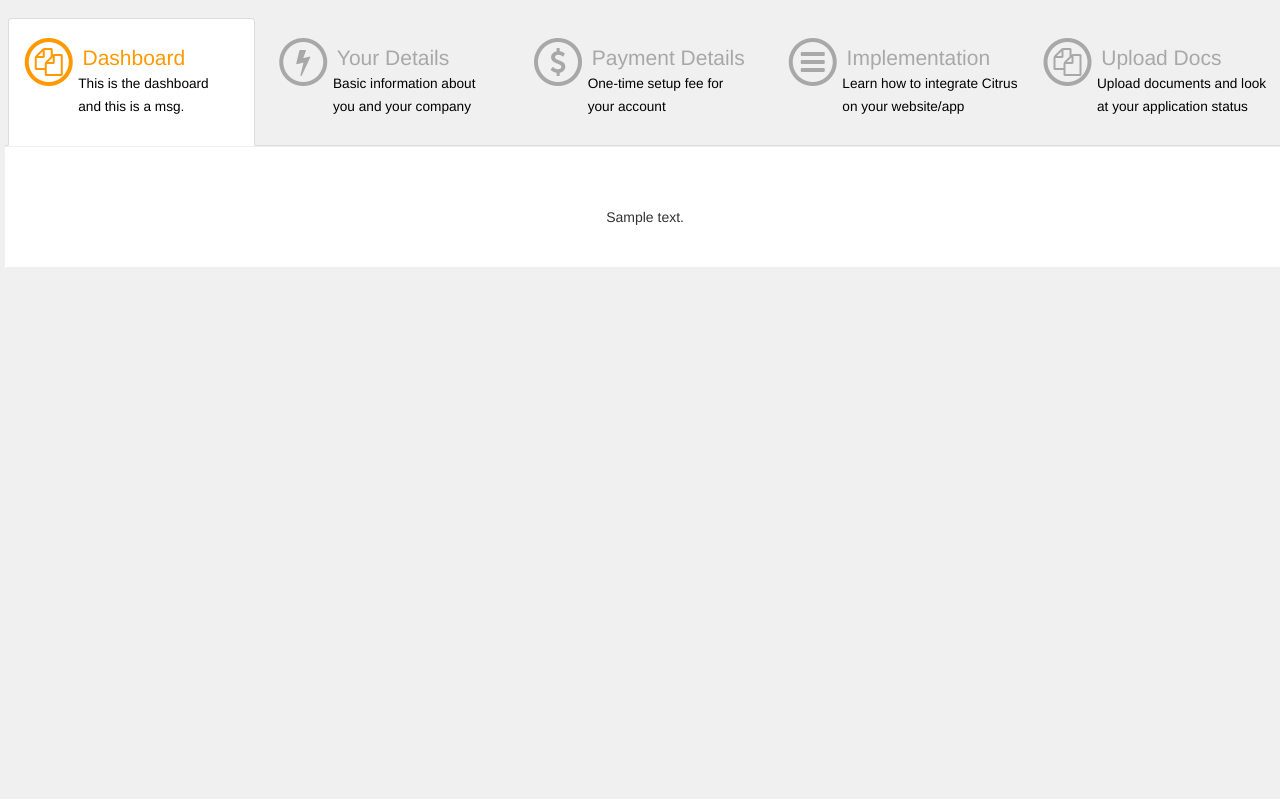
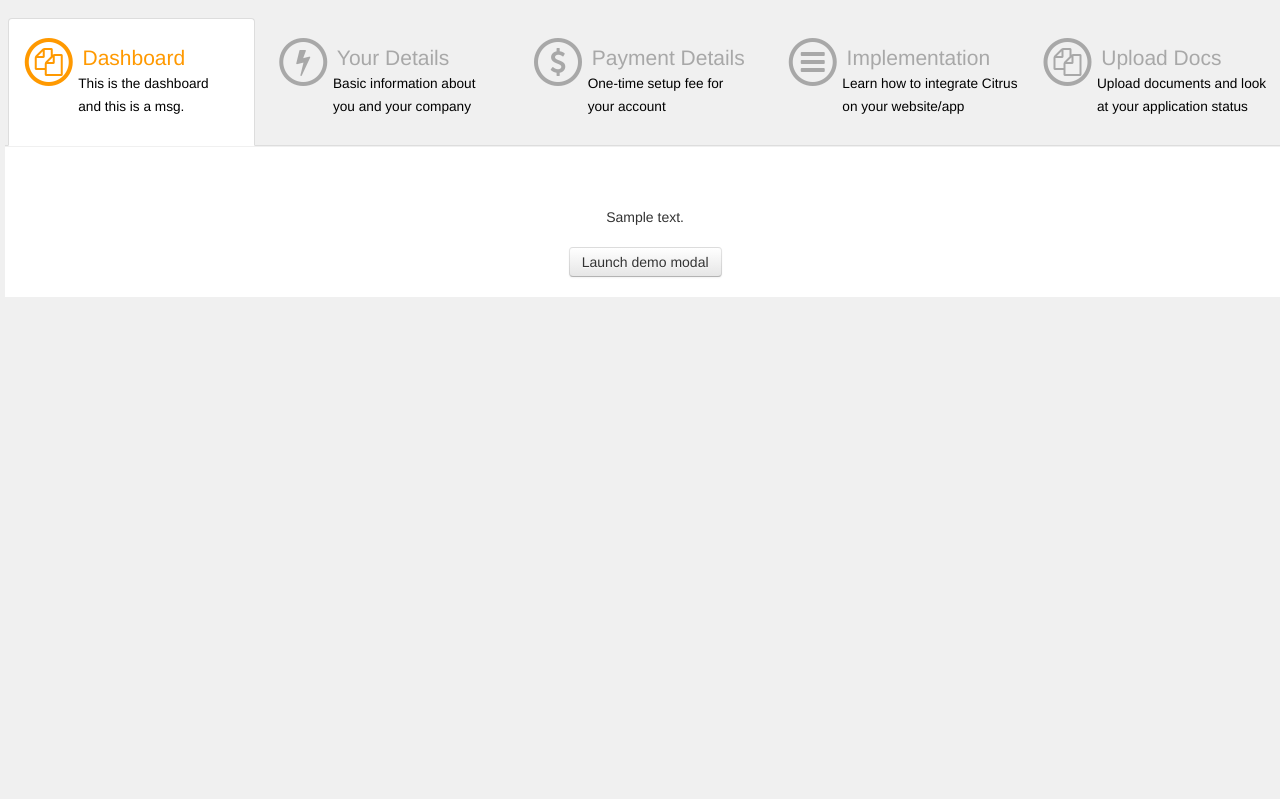
Before and after one commit to utkarshd420/citrus-onboarding, a Django app: template signup/templates/index.html in a window 1280 px wide. Shown: the part 201-1000 px from the top of the page. Run offline with Django 3.2, Linux system fonts and the light colour scheme; tables that the repository leaves empty hold one stand-in row (values such as "Sample post"); the template is opened without the code that fills it: values that come from a table or form of the project are taken from there, most other values are stand-ins (such as "Sample title", 1, 10 or a date in 2020); some libraries are stand-ins or nearby versions.

Commit message:
Added the modal to dashboard

```diff
--- a/signup/templates/index.html
+++ b/signup/templates/index.html
@@ -19,6 +19,12 @@
     $(document).ready(function(){
             switch_tab({{step}});
         });
+    function modal_data_load(){
+  	/*$.get( "url", function( data ) {
+		$( "#myModalLabel" ).html( data['heading'] );
+		$( ".modal-body" ).html( data['body'] );
+	});*/
+	}
 </script>
 </head>
 
@@ -28,7 +34,7 @@
 <hr style="border-color:rgb(220,220,220)">
 <span style="color:#A8A8A8;position:absolute;left:15px;top:79px">Help us get you in quickly</span>
 
-<div  id="tabs" style="position:absolute;left:0.4%;top:25%;width:100%;z-index:1;height:100%" class="content">
+<div  id="tabs" style="position:absolute;left:0.4%;top:25%;width:100%;height:100%" class="content">
 
 <ul id="tablistcustom" class="nav nav-tabs" data-tabs="tab">
 	<li class="row active">
@@ -119,8 +125,28 @@
 <div id="tabs-0" style="text-align:center;background:white" class="tab-pane active">
 <br>
 <br><br>
+
+
+
+<div id="myModal" class="modal hide fade" tabindex="-1" role="dialog" aria-labelledby="myModalLabel" aria-hidden="true">
+<div class="modal-header">
+<button type="button" class="close" data-dismiss="modal" aria-hidden="true">×</button>
+<h3 id="myModalLabel">
+Sample heading
+</h3>
+</div>
+<div class="modal-body">
+<p>Add the body here</p>
+</div>
+<div class="modal-footer">
+<button class="btn" data-dismiss="modal" aria-hidden="true">Close</button>
+</div>
+</div>
+
 {{dashboardbody|safe}}
 <br>
+<br>
+<a href="#myModal" role="button" class="btn" data-toggle="modal" onclick="modal_data_load()">Launch demo modal</a>
 <br><br>
 </div>
 
--- a/signup/templates/indextab1.html
+++ b/signup/templates/indextab1.html
@@ -52,7 +52,7 @@
 
 	<li class="row active" >
 	<a data-toggle="tab" href="#tabs-1" id="tab-1" onclick="location.replace('../1/')">
-	<span id="headings-custom-tab1" class="headings-custom">
+	<span id="headings-custom-tab1" class="headings-custom" style="color:#FF9900">
 	<span class="fa-stack fa-lg" style="padding-top:0.3em">
 	<i class="fa fa-circle-thin fa-stack-2x"></i>
 	<i class="fa fa-bolt fa-stack-1x " id="ver1"></i>
@@ -65,7 +65,7 @@
 
 	<li class="row">
 	<a data-toggle="tab" href="#tabs-2" id="tab-2" onclick="location.replace('../2/')">
-	<span class="headings-custom" id="headings-custom-tab2">
+	<span class="headings-custom" id="headings-custom-tab2" >
 	<span class="fa-stack fa-lg" style="padding-top:0.3em">
 	<i class="fa fa-circle-thin fa-stack-2x"></i>
 	<i class="fa fa-usd fa-stack-1x " id="ver2"></i>
```
Also changed, not shown: signup/static/lib/custom.js.
